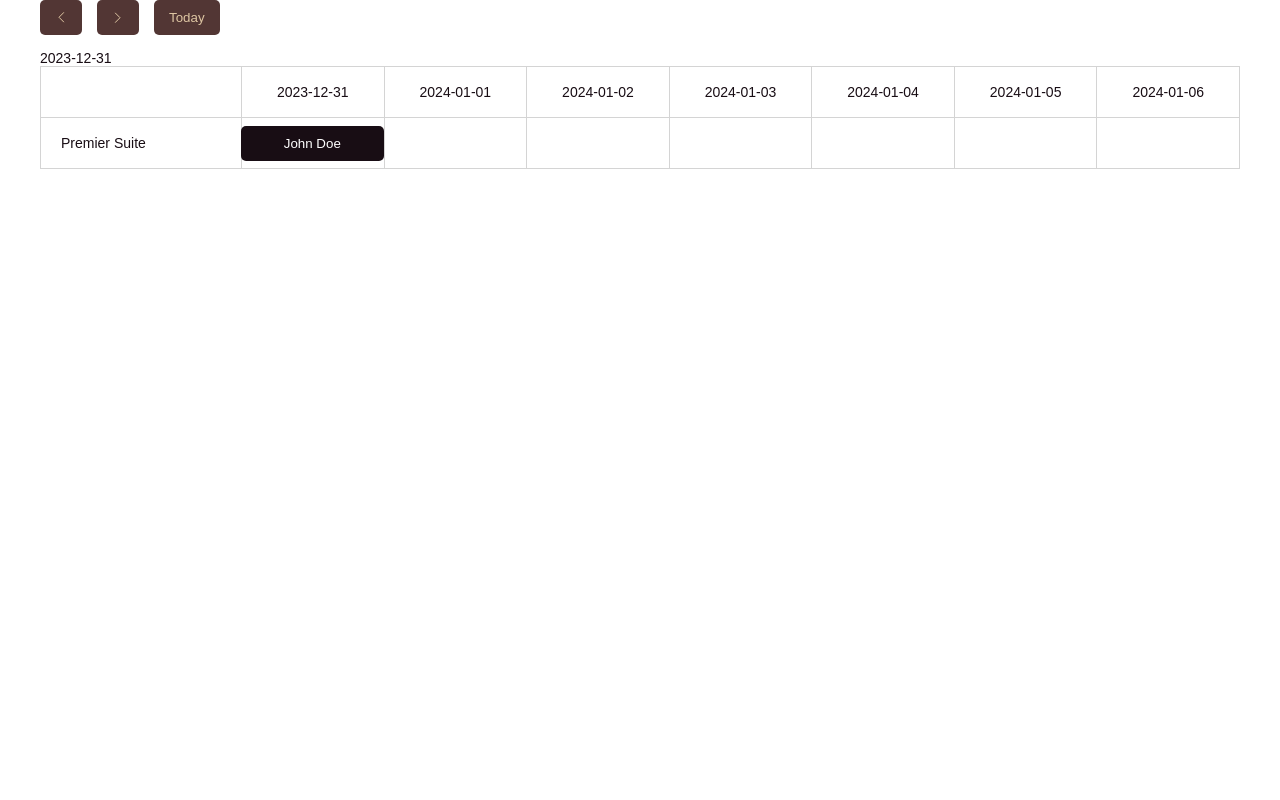
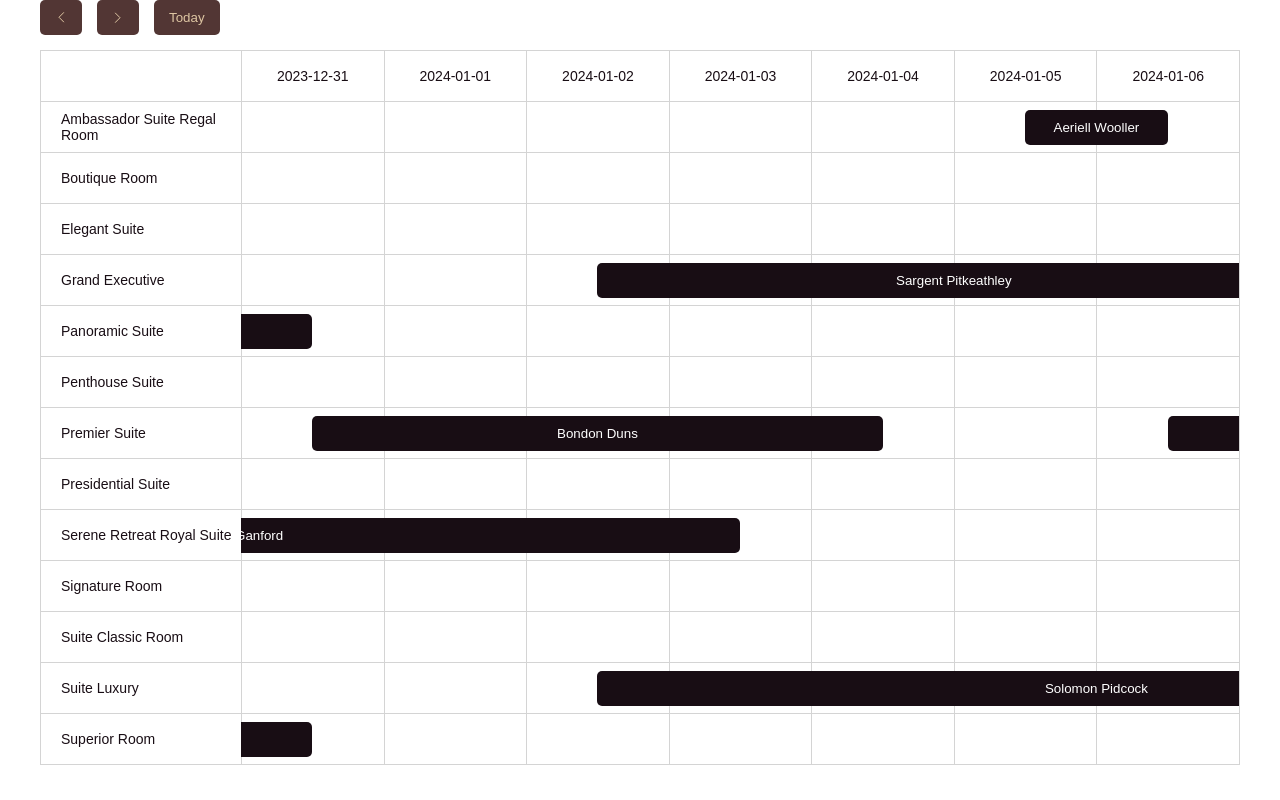
Before and after one commit to Artem-Zhuravlev/radevs-test, a Vue app: page / in a window 1280 px wide. Built offline with nearby package versions, Linux system fonts and the light colour scheme; data requests are answered from the project's data file.

Commit message:
feat(timeline-calendar): add render logic for booking rooms

```diff
--- a/src/entities/TimelineCalendar/TimelineCalendar.vue
+++ b/src/entities/TimelineCalendar/TimelineCalendar.vue
@@ -5,13 +5,15 @@
       @next="nextWeek"
       @today="presentWeek"
     />
-    {{ today }}
     <timeline-header
       :items="week"
     />
     <div class="timeline__body">
       <timeline-row
-        title="Premier Suite"
+        v-for="(item, index) in bookingFormatData"
+        :key="index"
+        :row-data="item"
+        @show-info="handleShowInfo"
       />
     </div>
   </div>
@@ -19,7 +21,6 @@
 
 <script>
 import { mapState, mapActions } from 'vuex';
-import { getBookingList } from '@/http';
 import TimelineHeader from './common/TimelineHeader.vue';
 import TimelineRow from './common/TimelineRow.vue';
 import TimelineNav from './common/TimelineNav.vue';
@@ -33,16 +34,43 @@ export default {
   },
   async created() {
     this.setCurrentWeek(this.today);
-
-    const d = await getBookingList();
-    console.log(d);
+    await this.fetch();
+  },
+  data() {
+    return {
+      userInfo: null,
+    };
   },
   computed: {
+    ...mapState('fetchCalendar', [
+      'bookingList',
+    ]),
     ...mapState('calendarNav', [
       'currentWeek',
       'week',
       'today',
     ]),
+    bookingRangeList() {
+      if (!this.bookingList || this.bookingList.length === 0) {
+        return [];
+      }
+
+      return this.bookingList.filter((item) => this.week.includes(item?.start)
+        || this.week.includes(item?.end));
+    },
+    hotelsList() {
+      if (!this.bookingList || this.bookingList.length === 0) {
+        return [];
+      }
+
+      return [...new Set(this.bookingList.map((item) => item?.roomDetails?.name))];
+    },
+    bookingFormatData() {
+      return this.hotelsList.map((item) => ({
+        title: item,
+        data: this.bookingRangeList.filter((el) => el?.roomDetails?.name === item),
+      })).sort((a, b) => a.title.localeCompare(b.title));
+    },
   },
   methods: {
     ...mapActions('calendarNav', [
@@ -51,6 +79,12 @@ export default {
       'nextWeek',
       'presentWeek',
     ]),
+    ...mapActions('fetchCalendar', [
+      'fetch',
+    ]),
+    handleShowInfo(id) {
+      this.userInfo = this.bookingRangeList.filter((item) => item.id === id);
+    },
   },
 };
 </script>
--- a/src/entities/TimelineCalendar/common/TimelineRow.vue
+++ b/src/entities/TimelineCalendar/common/TimelineRow.vue
@@ -1,15 +1,22 @@
 <template>
   <div class="timeline__row">
     <div class="timeline__name">
-      {{ title }}
+      {{ rowData?.title }}
     </div>
     <div class="timeline__main">
       <button-base
+        v-for="({ name, start, end, id }, index) in rowData.data"
+        :key="index"
         class="timeline__btn"
-        style="width: var(--cell-width);"
+        :style="{
+          width: `calc(var(--cell-width) * ${getBookingPeriod(start, end) || 1})`,
+          left: `calc(var(--cell-width) * ${getBookingOffset(start)})`
+        }"
         variant="secondary"
+        @click="$emit('show-info', id)"
+
       >
-        John Doe
+        {{ name }}
       </button-base>
       <div
         class="timeline__cell"
@@ -22,6 +29,8 @@
 
 <script>
 import ButtonBase from '@/components/buttons/ButtonBase.vue';
+import moment from 'moment';
+import { mapState } from 'vuex';
 
 export default {
   name: 'TimelineRow',
@@ -29,9 +38,27 @@ export default {
     ButtonBase,
   },
   props: {
-    title: {
-      type: String,
+    rowData: {
+      type: Array,
       required: true,
+    },
+  },
+  computed: {
+    ...mapState('calendarNav', [
+      'currentWeek',
+    ]),
+  },
+  methods: {
+    getBookingPeriod(start, end) {
+      const startDate = moment(start);
+      const endDate = moment(end);
+      return endDate.diff(startDate, 'days');
+    },
+    getBookingOffset(start) {
+      const startDate = moment(start);
+      const currentWeek = moment(this.currentWeek);
+
+      return startDate.diff(currentWeek, 'days');
     },
   },
 };
@@ -47,6 +74,7 @@ export default {
     height: var(--space-extra-big);
     display: grid;
     grid-template-columns: var(--week-grid);
+    overflow: hidden;
   }
   &__row {
     display: grid;
@@ -65,6 +93,7 @@ export default {
   &__btn {
     position: absolute;
     top: 15%;
+    margin-left: calc(var(--cell-width) / 2);
   }
 }
 </style>
--- a/src/store/index.js
+++ b/src/store/index.js
@@ -1,11 +1,13 @@
 import Vue from 'vue';
 import Vuex from 'vuex';
 import calendarNav from './modules/calendarNav';
+import fetchCalendar from './modules/fetchCalendar';
 
 Vue.use(Vuex);
 
 export default new Vuex.Store({
   modules: {
     calendarNav,
+    fetchCalendar,
   },
 });
--- /dev/null
+++ b/src/store/modules/fetchCalendar.js
@@ -0,0 +1,21 @@
+import { getBookingList } from '@/http';
+
+const state = {
+  bookingList: null,
+};
+
+const actions = {
+  async fetch({ state }) {
+    if (!state.bookingList) {
+      state.bookingList = await getBookingList();
+    }
+
+    return state.bookingList;
+  },
+};
+
+export default {
+  namespaced: true,
+  state,
+  actions,
+};
```
